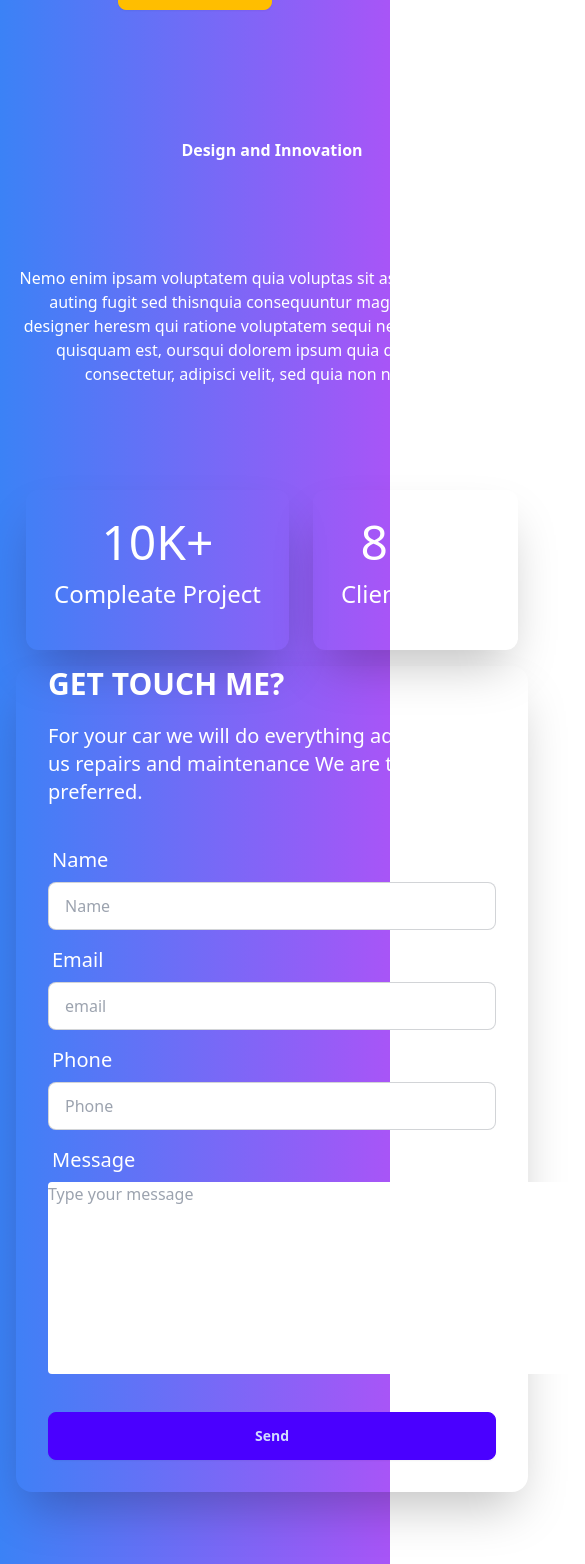
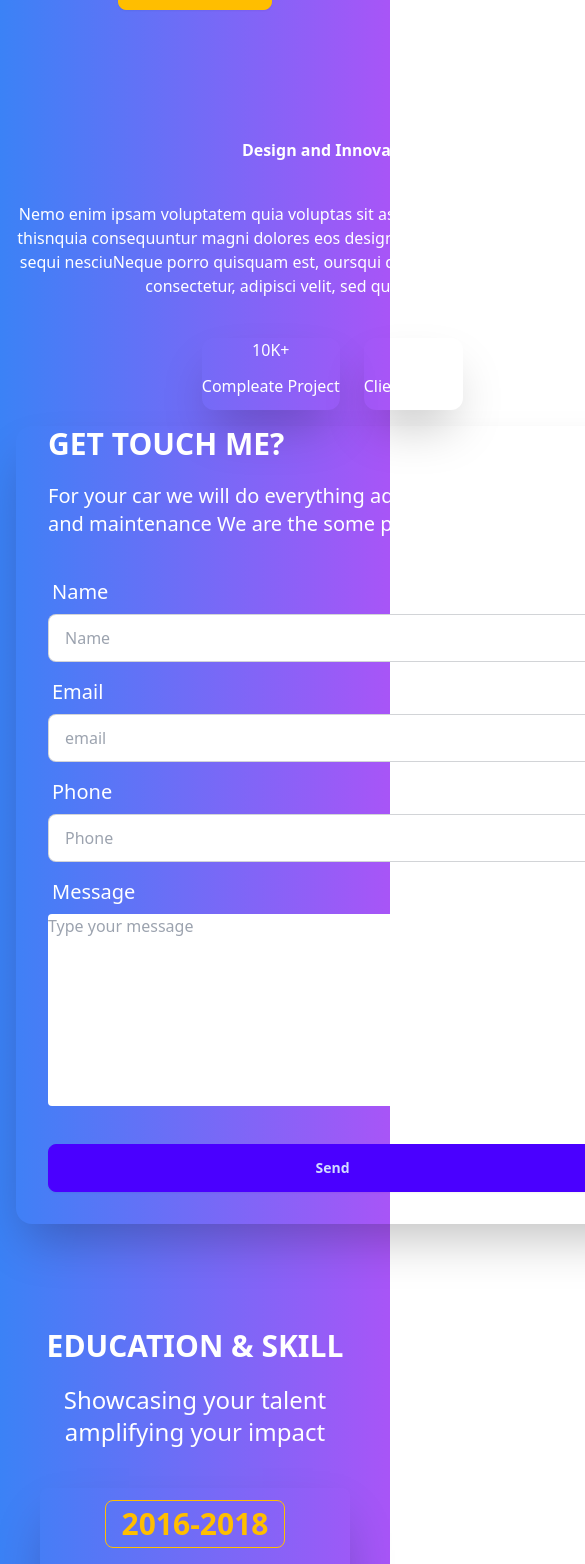
Before and after one commit to rashaduldev/Portfollio, a React (Vite) app: page /rabby in a window 390 px wide. Shown: the part 3679-5243 px from the top of the page, 585 px wide, since content can reach past the window. Built offline with nearby package versions, Linux system fonts and the light colour scheme.

Commit message:
education page responsive

```diff
--- a/src/components/Education/Education.jsx
+++ b/src/components/Education/Education.jsx
@@ -2,12 +2,12 @@ const Education = () => {
   return (
     <div className="py-10">
       <div className="text-center">
-        <h1 className="text-4xl font-bold">EDUCATION & SKILL</h1>
-        <p className="text-6xl my-5 mb-10">
+        <h1 className="text-3xl lg:text-4xl font-bold">EDUCATION & SKILL</h1>
+        <p className="text-2xl lg:text-6xl my-5 mb-10">
           Showcasing your talent <br /> amplifying your impact
         </p>
       </div>
-      <div className="grid grid-cols-2 gap-5 lg:text-left mx-10 text-center">
+      <div className="grid grid-cols-1 lg:grid-cols-2 gap-5 lg:text-left mx-10 text-center">
 
         <div className="shadow-2xl p-3 rounded-lg">
           <button className="btn btn-outline btn-warning text-3xl">2016-2018</button>
@@ -18,7 +18,7 @@ const Education = () => {
             voluptatem
           </p>
         </div>
-        <div className="shadow-2xl p-3 rounded-lg text-right">
+        <div className="shadow-2xl p-3 rounded-lg text-center lg:text-right">
           <button className="btn btn-outline btn-warning text-3xl">2016-2018</button>
           <h1 className="text-4xl font-bold mt-3">WordPress and End Developer</h1>
           <p className="my-5">
@@ -36,7 +36,7 @@ const Education = () => {
             voluptatem
           </p>
         </div>
-        <div className="shadow-2xl p-3 rounded-lg text-right">
+        <div className="shadow-2xl p-3 rounded-lg text-center lg:text-right">
           <button className="btn btn-outline btn-warning text-3xl">2016-2018</button>
           <h1 className="text-4xl font-bold mt-3">WordPress and End Developer</h1>
           <p className="my-5">
--- a/src/components/Touch/Touch.jsx
+++ b/src/components/Touch/Touch.jsx
@@ -2,11 +2,11 @@ const Touch = () => {
   return (
     <div className="my-12">
       <div>
-        <div className="hero min-h-screen">
+        <div className="hero lg:min-h-screen">
           <div className="hero-content flex lg:gap-16 justify-center flex-col lg:flex-row-reverse">
             <div className="lg:flex-1 text-center lg:text-right">
               <h1 className="lg:text-6xl text-center font-bold">Design and Innovation</h1>
-              <p className="lg:text-3xl my-16 py-10">
+              <p className="lg:text-3xl lg:my-16 py-10">
                 Nemo enim ipsam voluptatem quia voluptas sit aspernatur aut odit
                 auting fugit sed thisnquia consequuntur magni dolores eos
                 designer heresm qui ratione voluptatem sequi nesciuNeque porro
@@ -14,17 +14,17 @@ const Touch = () => {
                 consectetur, adipisci velit, sed quia non numquam
               </p>
               <div className="flex text-center gap-6 justify-center">
-                <div className="shadow-2xl p-7 rounded-xl">
-                  <p className="text-5xl">10K+</p>
-                  <p className="text-2xl py-3">Compleate Project</p>
+                <div className="shadow-2xl lg:p-7 rounded-xl">
+                  <p className="lg:text-5xl">10K+</p>
+                  <p className="lg:text-2xl py-3">Compleate Project</p>
                 </div>
-                <div className="shadow-2xl p-7 rounded-xl">
-                  <p className="text-5xl">800+</p>
-                  <p className="text-2xl py-3">Client Review</p>
+                <div className="shadow-2xl lg:p-7 rounded-xl">
+                  <p className="lg:text-5xl">800+</p>
+                  <p className="lg:text-2xl py-3">Client Review</p>
                 </div>
               </div>
             </div>
-            <div className="card w-full max-w-lg shadow-2xl flex-1">
+            <div className="card w-full lg:max-w-lg shadow-2xl lg:flex-1">
                 <h2 className="text-3xl font-bold ml-8">GET TOUCH ME?</h2>
                 <p className="text-xl ml-8 mt-5">For your car we will do everything advice design in us repairs and maintenance We are the some preferred.</p>
               <form className="card-body ">
```
